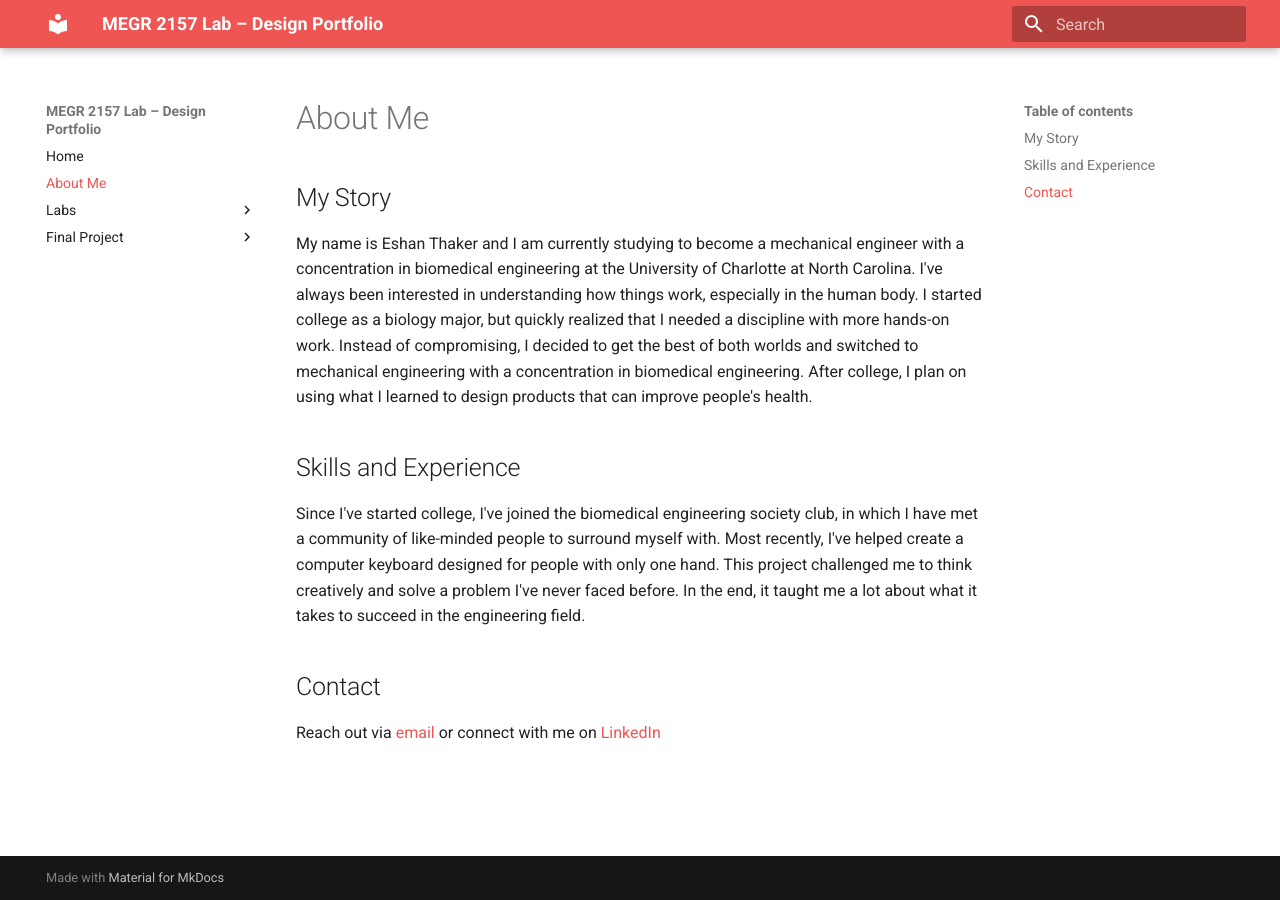
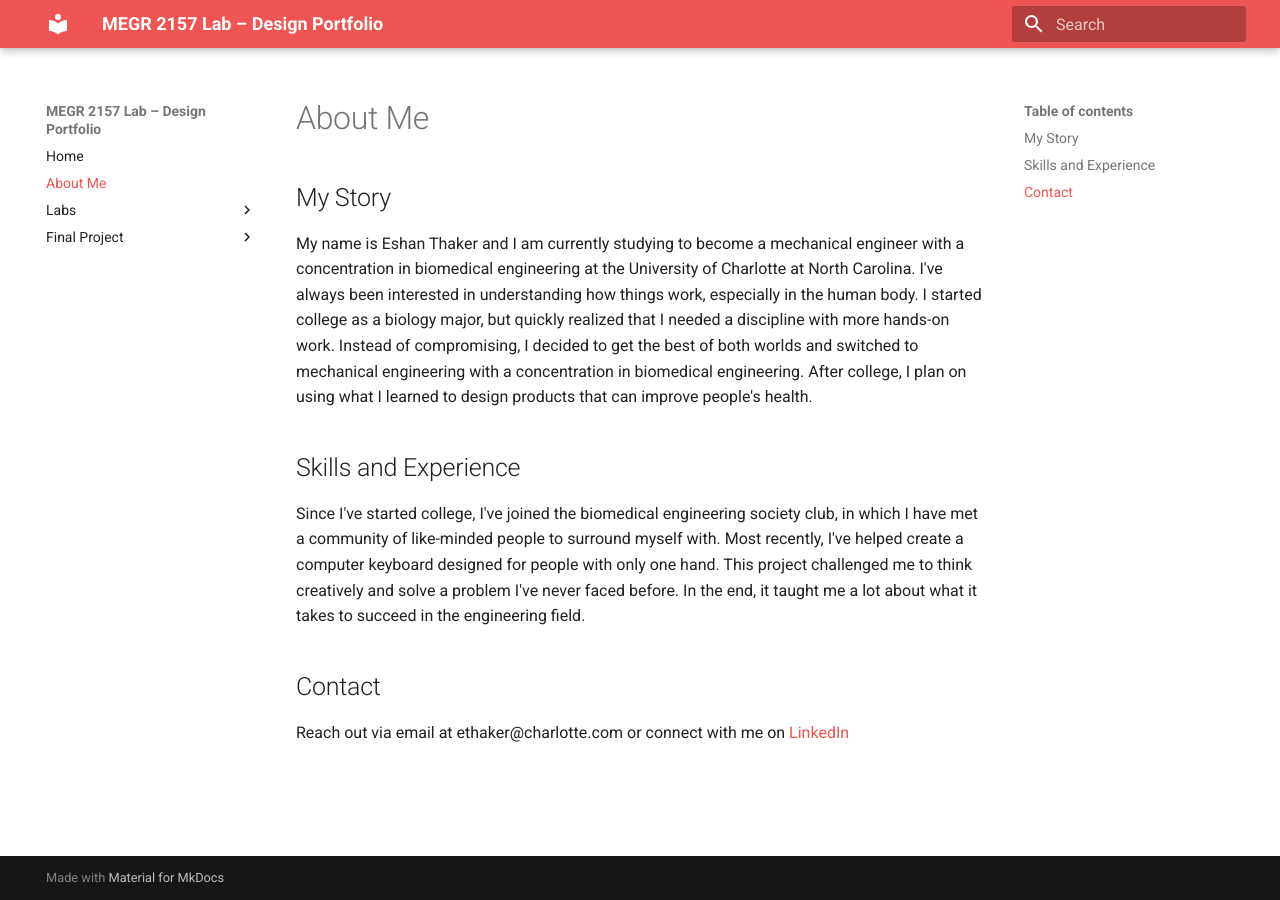
Before and after one commit to eshanthaker05/eshan-thaker-lab-portfolio, an MkDocs documentation site: the page built from docs/aboutme/index.md, in a window 1280 px wide. Built offline with MkDocs 1.6.1 and Material for MkDocs 9.7.7, drawn with Linux system fonts in a browser that asks for light colours.

Commit message:
Update index.md

```diff
--- a/docs/aboutme/index.md
+++ b/docs/aboutme/index.md
@@ -6,4 +6,4 @@ My name is Eshan Thaker and I am currently studying to become a mechanical engin
 Since I've started college, I've joined the biomedical engineering society club, in which I have met a community of like-minded people to surround myself with. Most recently, I've helped create a computer keyboard designed for people with only one hand. This project challenged me to think creatively and solve a problem I've never faced before. In the end, it taught me a lot about what it takes to succeed in the engineering field.
 
 ## Contact
-Reach out via [email](eshan.thaker@gmail.com) or connect with me on [LinkedIn](https://www.linkedin.com/in/eshan-thaker/)
+Reach out via email at ethaker@charlotte.com or connect with me on [LinkedIn](https://www.linkedin.com/in/eshan-thaker/)
```
